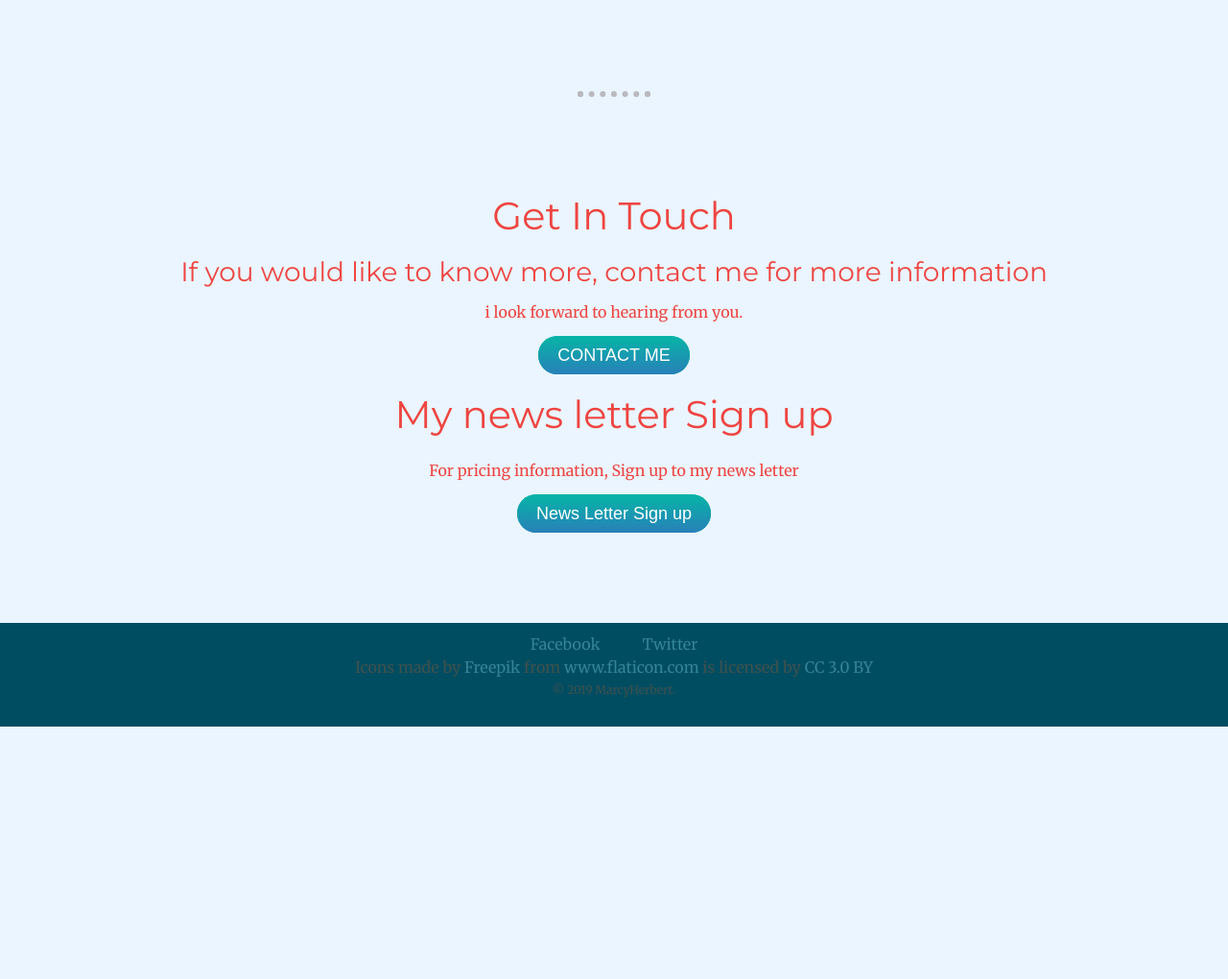
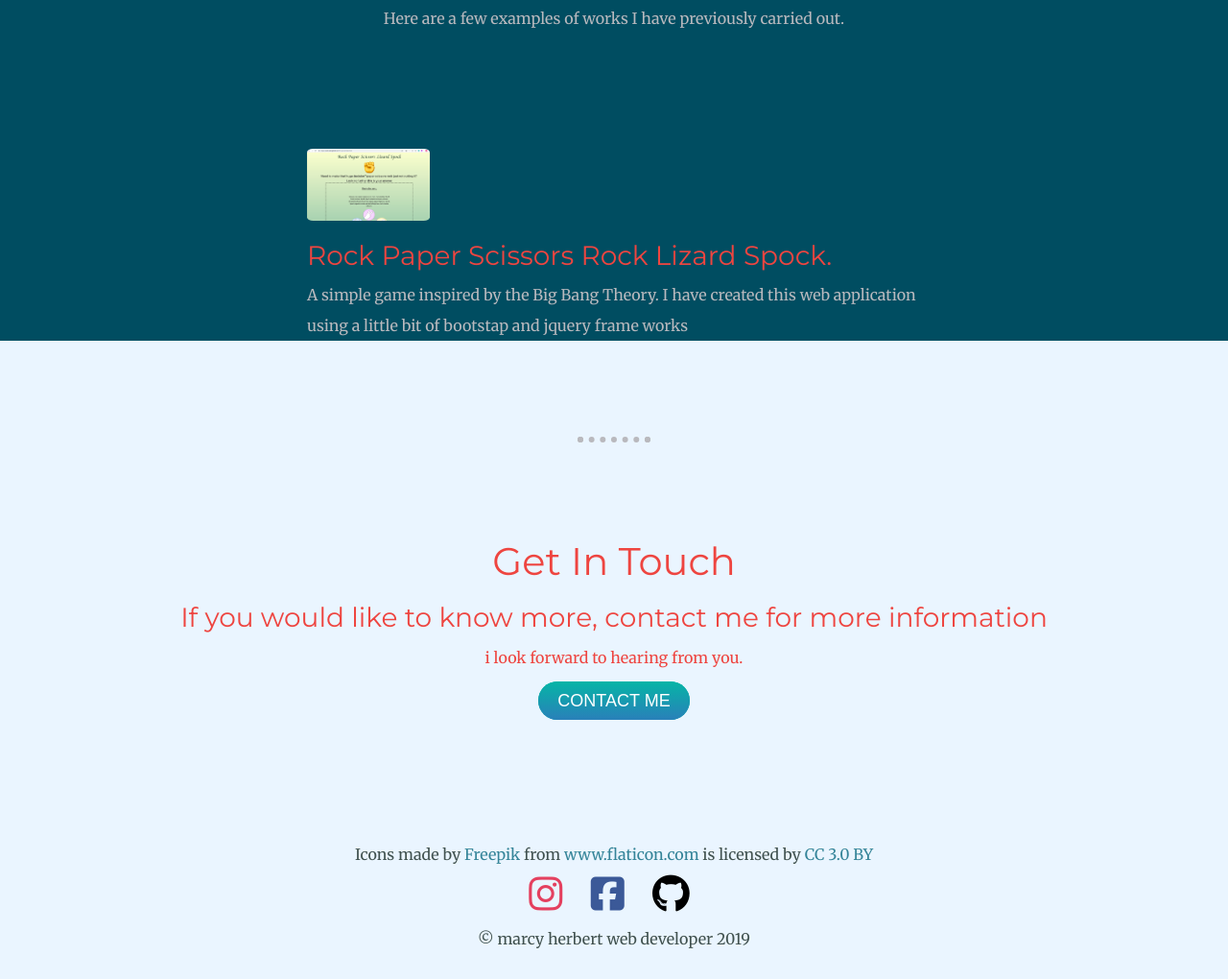
Before and after one commit to MNH-web/Marcy-Portfolio, a plain HTML site: page index.html in a window 1280 px wide. Shown: the part 2076-3096 px from the top of the page at 96% size. Before the commit the page ends 2833 px from the top, so only its background shows below. Drawn offline with nearby package versions, Linux system fonts and the light colour scheme.

Commit message:
Add files via upload
add new site to portfolio change portfolio section and footer

```diff
--- a/css/style.css
+++ b/css/style.css
@@ -1,4 +1,3 @@
-
 body {
     margin: 0;
     background-color: #eaf5ff;
@@ -12,6 +11,7 @@ h1 {
     font-family: 'Sacramento', cursive;
     font-size: 5.625rem;
 }
+
 h2 {
     font-family: 'Montserrat', sans-serif;
     font-size: 2.5rem;
@@ -51,17 +51,17 @@ hr {
     margin: 100px auto;
 }
 
+
 /* navbar */
 
-.top-nav{
+.top-nav {
     padding-top: 3%;
     background-color: #00b7a8;
     color: #40514E;
 }
 
-.nav-link {
+.nav-link {}
 
-}
 
 /* containers */
 
@@ -77,17 +77,22 @@ hr {
 
 .bottom-container {
     padding: 10px 20px;
-    margin:  100px 0 0 0;
-    background-color: #004d61;
+    margin: 100px 0 0 0;
+}
 
+.social {
+    font-size: 2.5rem;
+    letter-spacing: 10px;
 }
 
 
 /* section backgrounds */
+
 .Portfolio {
     background-color: #004d61;
     color: #B9B9BE;
 }
+
 
 /******* images ******/
 
@@ -101,7 +106,6 @@ hr {
     height: 300px;
     padding: 50px 0;
 }
-
 
 .htmlimg {
     float: left;
@@ -124,6 +128,17 @@ hr {
     text-align: left;
 }
 
+.psr-img {
+    width: 20%;
+    margin: 20px auto 20px auto;
+    text-align: left;
+    border-radius: 5%;
+}
+
+.psr-img:hover {
+    transform: scale(1.5);
+}
+
 
 /******** text *******/
 
@@ -135,9 +150,11 @@ hr {
 .copyright {
     font-size: 12px;
 }
+
 .contatct-info {
     color: #ee4540;
 }
+
 
 /****** button ******/
 
@@ -163,23 +180,44 @@ hr {
     text-decoration: none;
 }
 
+
+/* social links */
+
+.fa-facebook-square {
+    color: #3b5998;
+}
+
+.fa-facebook-square:hover {
+    transform: scale(1.5);
+}
+
+.fa-instagram {
+    color: #e4405f;
+}
+
+.fa-instagram:hover {
+    transform: scale(1.5);
+}
+
+.fa-github {
+    color: #000;
+}
+
+.fa-github:hover {
+    transform: scale(1.5);
+}
+
+
 /* jquery ccs */
 
 .css-show {
-
-    display: none;
-  }
-
-  .Portfolio-show{
     display: none;
 }
 
 .html-show {
-
     display: none;
 }
 
 .java-show {
-
     display: none;
 }
--- a/index.html
+++ b/index.html
@@ -1,5 +1,6 @@
 <!DOCTYPE html>
 <html lang="en">
+
 <head>
     <meta charset="UTF-8">
     <meta name="viewport" content="width=device-width, initial-scale=1.0">
@@ -16,9 +17,15 @@
     <script src="https://cdnjs.cloudflare.com/ajax/libs/popper.js/1.14.7/umd/popper.min.js" integrity="sha384-UO2eT0CpHqdSJQ6hJty5KVphtPhzWj9WO1clHTMGa3JDZwrnQq4sF86dIHNDz0W1" crossorigin="anonymous"></script>
     <script src="https://stackpath.bootstrapcdn.com/bootstrap/4.3.1/js/bootstrap.min.js" integrity="sha384-JjSmVgyd0p3pXB1rRibZUAYoIIy6OrQ6VrjIEaFf/nJGzIxFDsf4x0xIM+B07jRM" crossorigin="anonymous"></script>
 
-    <!-- fontawesome -->
+    <!-- google fonts-->
 
     <link href="https://fonts.googleapis.com/css?family=Merriweather|Montserrat|Sacramento&display=swap" rel="stylesheet">
+
+
+    <!-- fontawsome -->
+
+    <script src="https://kit.fontawesome.com/3d19a54756.js"></script>
+
 
     <!-- titleicon -->
 
@@ -26,6 +33,7 @@
 
     <title>Marcy Herbert</title>
 </head>
+
 <body>
     <nav class="top-nav navbar navbar-expand-lg navbar-light">
         <button class="navbar-toggler ml-auto" type="button" data-toggle="collapse" data-target="#navbarNav" aria-controls="navbarNav" aria-expanded="false" aria-label="Toggle navigation">
@@ -55,7 +63,7 @@
         <div class="profile">
             <img class="profile-pic" src="images/myphoto.jpg" alt=" Marcy herbert profile image">
             <h2>Hello.</h2>
-            <p class="info" >I am an aspiring web developer, looking to get into the world of web development. I am continuously trying to improve my skillset and become better.</p>
+            <p class="info">I am an aspiring web developer, looking to get into the world of web development. I am continuously trying to improve my skillset and become better.</p>
         </div>
         <hr>
         <section id="Skills">
@@ -83,9 +91,14 @@
         <hr>
         <section id="Portfolio">
             <div class="Portfolio">
-             <h2 class="portfolio-title" >Portfolio</h2>
+                <h2 class="portfolio-title">Portfolio</h2>
                 <div class="Portfolio-show">
                     <p>Here are a few examples of works I have previously carried out.</p>
+                    <div class="skills-row">
+                        <a href="https://mnh-web.github.io/RPS-game/index.html"><img class="psr-img" src="images/Screenshot 2019-07-28 at 14.36.34.png" alt="website screen shot"></a>
+                        <h3>Rock Paper Scissors Rock Lizard Spock.</h3>
+                        <p> A simple game inspired by the Big Bang Theory. I have created this web application using a little bit of bootstap and jquery frame works</p>
+                    </div>
                 </div>
             </div>
         </section>
@@ -98,22 +111,25 @@
                 <a class="butn" href="mailto:marcy212@hotmail.co.uk">CONTACT ME</a>
             </div>
             <br>
-            <div class="news-letter">
-                <h2>My news letter Sign up</h2>
-                <p class="contatct-info" >For pricing information, Sign up to my news letter</p>
-                <a class="butn" href="http://stark-chamber-64567.herokuapp.com/">News Letter Sign up</a>
-            </div>
+
     </div>
     </section>
 
 
     <div class="bottom-container">
-        <a class="footer-link" href="https://www.facebook.com/marcy.herbert.1">Facebook</a>
-        <a class="footer-link" href="https://twitter.com/marcyherbert">Twitter</a>
-        <div>Icons made by <a href="https://www.freepik.com/" title="Freepik">Freepik</a> from <a href="https://www.flaticon.com/" 			    title="Flaticon">www.flaticon.com</a> is licensed by <a href="http://creativecommons.org/licenses/by/3.0/" 			    title="Creative Commons BY 3.0" target="_blank">CC 3.0 BY</a></div>
-        <p class="copyright">© 2019 MarcyHerbert.</p>
+        <div>Icons made by <a href="https://www.freepik.com/" title="Freepik">Freepik</a> from <a href="https://www.flaticon.com/" title="Flaticon">www.flaticon.com</a> is licensed by <a href="http://creativecommons.org/licenses/by/3.0/" title="Creative Commons BY 3.0"
+                target="_blank">CC 3.0 BY</a></div>
+        <div class="social">
+
+            <a href="https://www.instagram.com/marcyherbert1991/?hl=en"><i class="fab fa-instagram"></i></a>
+            <a href="https://www.facebook.com/MH-Web-Development-844358735948137/"><i class="fab fa-facebook-square"></i></a>
+            <a href="https://github.com/MNH-web"><i class="fab fa-github"></i></a>
         </div>
+        <p>&copy marcy herbert web developer 2019</p>
+    </div>
+
     <script src="https://ajax.googleapis.com/ajax/libs/jquery/3.4.1/jquery.min.js"></script>
     <script src="index.js"></script>
 </body>
+
 </html>
--- a/index.js
+++ b/index.js
@@ -1,31 +1,28 @@
-$(".cssimg").click(function(){
-  $(".css-info").toggle("css-show");
+$(".cssimg").click(function() {
+    $(".css-info").toggle("css-show");
 
 });
 
 
-$(".skills-title").click(function(){
+$(".skills-title").click(function() {
     $(".Skills-show").fadeToggle();
 
 
-  });
-
-$(".portfolio-title").click(function(){
- $(".Portfolio-show").fadeToggle();
- ;
 });
 
 
-  $(".htmlimg").click(function(){
+
+
+$(".htmlimg").click(function() {
     $(".html-info").toggle("html-show");
 
-  });
+});
 
 
 
 
 
-  $(".javascriptimg").click(function(){
+$(".javascriptimg").click(function() {
     $(".java-info").toggle("java-show");
 
-  });
+});
```
Also changed, not shown: images/Screenshot 2019-07-28 at 14.36.34.png (added). Lines whose indentation alone changed are shown as unchanged.
